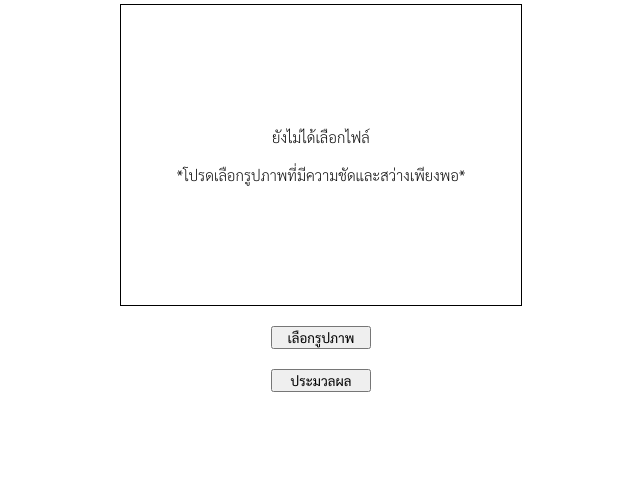
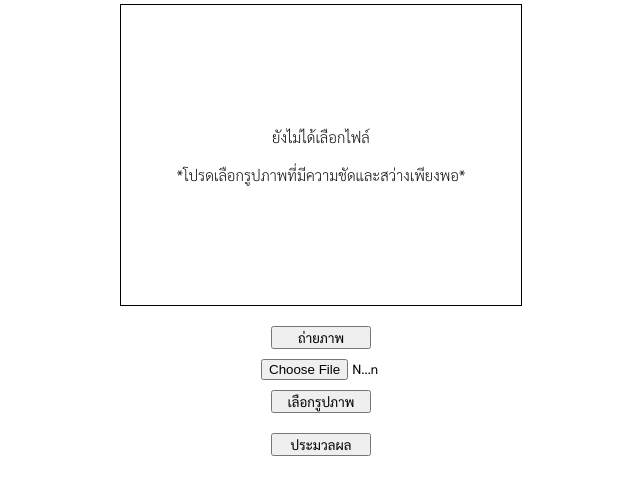
Before and after one commit to mornnie/smteproject, a Flask app: page /scanner in a window 1280 px wide. Shown: the part 196-691 px from the top of the page, without its empty margins (319-959 px from the left). Run offline with Flask 3, Linux system fonts and the light colour scheme; parts of the project's set-up code (start-up, migrations or seed data) failed here and were passed over.

Commit message:
Update scanner.html

```diff
--- a/templates/scanner.html
+++ b/templates/scanner.html
@@ -43,8 +43,10 @@
             <p id="show-status">ยังไม่ได้เลือกไฟล์<br><br>*โปรดเลือกรูปภาพที่มีความชัดและสว่างเพียงพอ*</p>
         </div>
         <div class="buttons">
+            <button type="button" id="button-camera">ถ่ายภาพ</button>
+            <input type="file" id="real-camera" name="image" accept="image/*" capture="camera"/>
             <button type="button" id="button-input">เลือกรูปภาพ</button>
-            <input type="file" id="real-input" name="image" accept="image/*" capture="camera"/>
+            <input type="file" id="real-input" name="image" accept="image/*"/>
             <button type="button" id="button-process">ประมวลผล</button>
         </div>
         <div class="text-result" id="text-result"></div>
```
